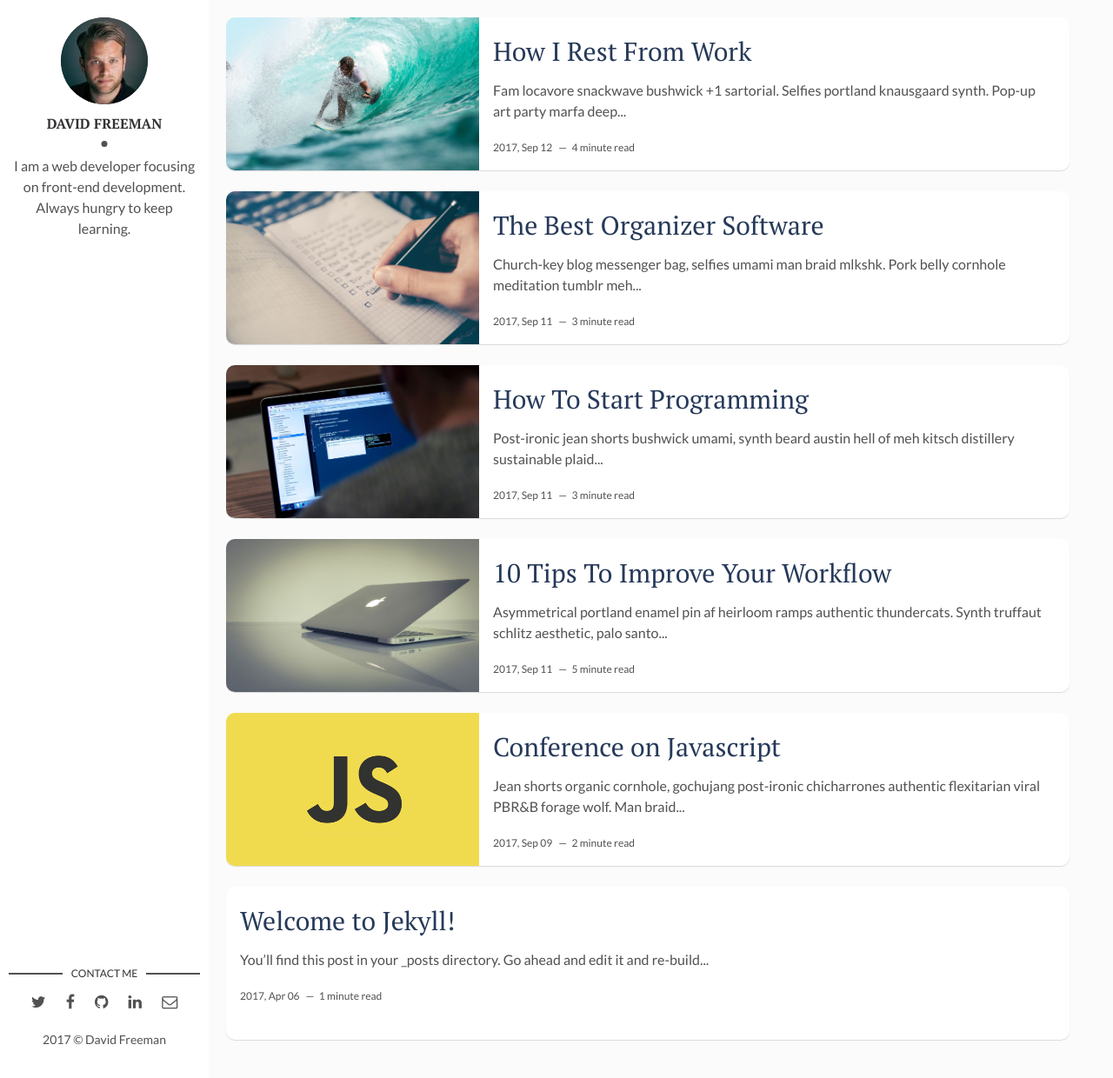
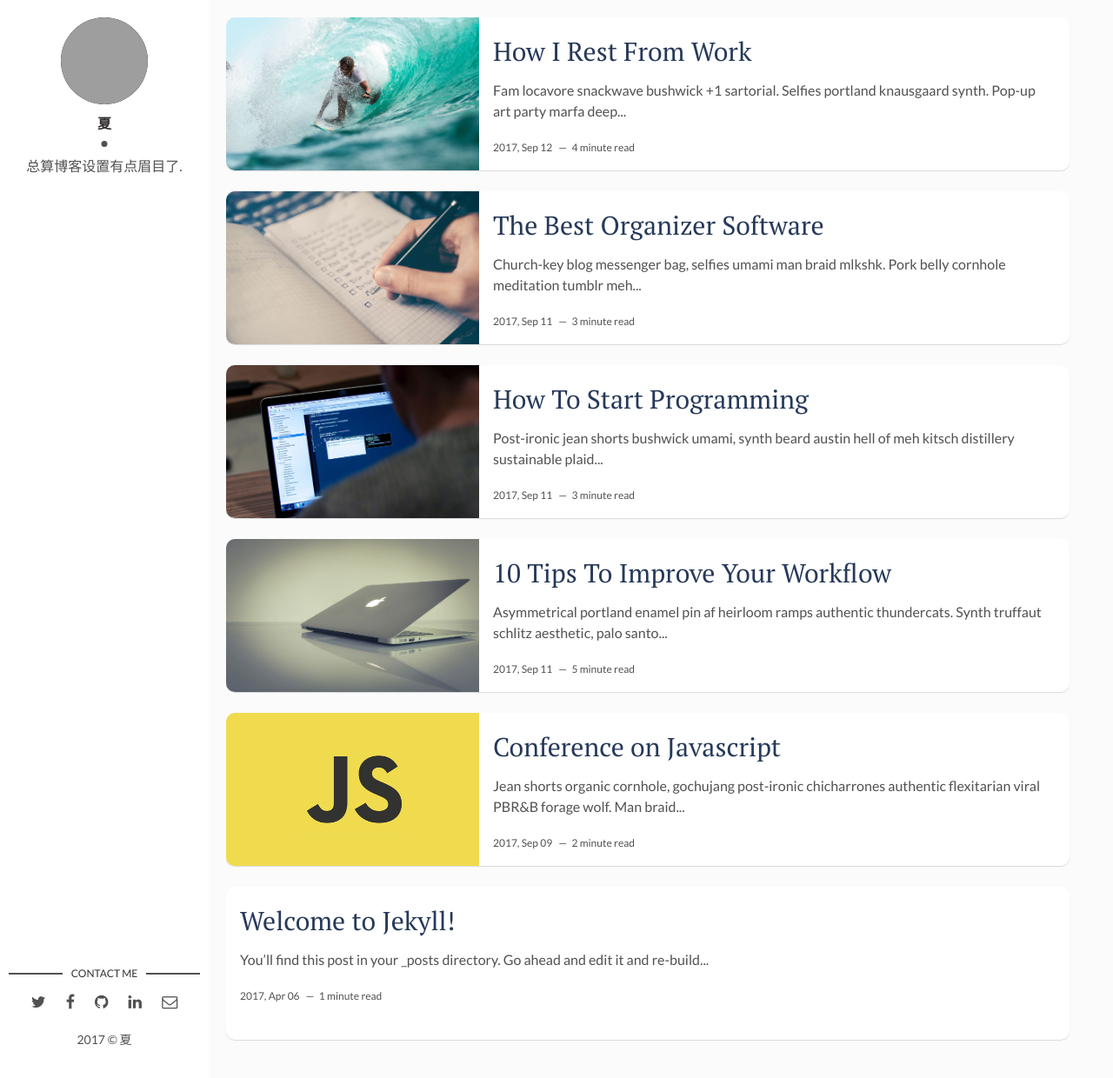
Before and after one commit to alissli/alissli01.github.io, a Jekyll site: the page built from index.html, in a window 1280 px wide and 1240 px high. Shown: the whole window at 87% size. Built offline with Jekyll 4.4.1, drawn with Linux system fonts in a browser that asks for light colours; grey boxes are pictures that could not be loaded.

Commit message:
Update _config.yml

```diff
--- a/_config.yml
+++ b/_config.yml
@@ -1,16 +1,14 @@
-title: Hello, world! I'm David Freeman
+title: 春风风人
 description: > # this means to ignore newlines until "baseurl:"
-  Write an awesome description for your new site here. You can edit this
-  line in _config.yml. It will appear in your document head meta (for
-  Google search results) and in your feed.xml site description.
+  test
 permalink: ':title/'
 baseurl: "/flexible-jekyll" # the subpath of your site, e.g. /blog
 url: "" # the base hostname & protocol for your site, e.g. http://example.com
 
 # Author Settings
-author: David Freeman # add your name
-author-img: david-freeman.jpg # add your photo
-about-author: I am a web developer focusing on front-end development. Always hungry to keep learning. # add description
+author: 夏 # add your name
+author-img:  # add your photo
+about-author: 总算博客设置有点眉目了. # add description
 twitter: # add your Twitter handle
 facebook: # add your Facebook handle
 github: # add your Github handle
```
